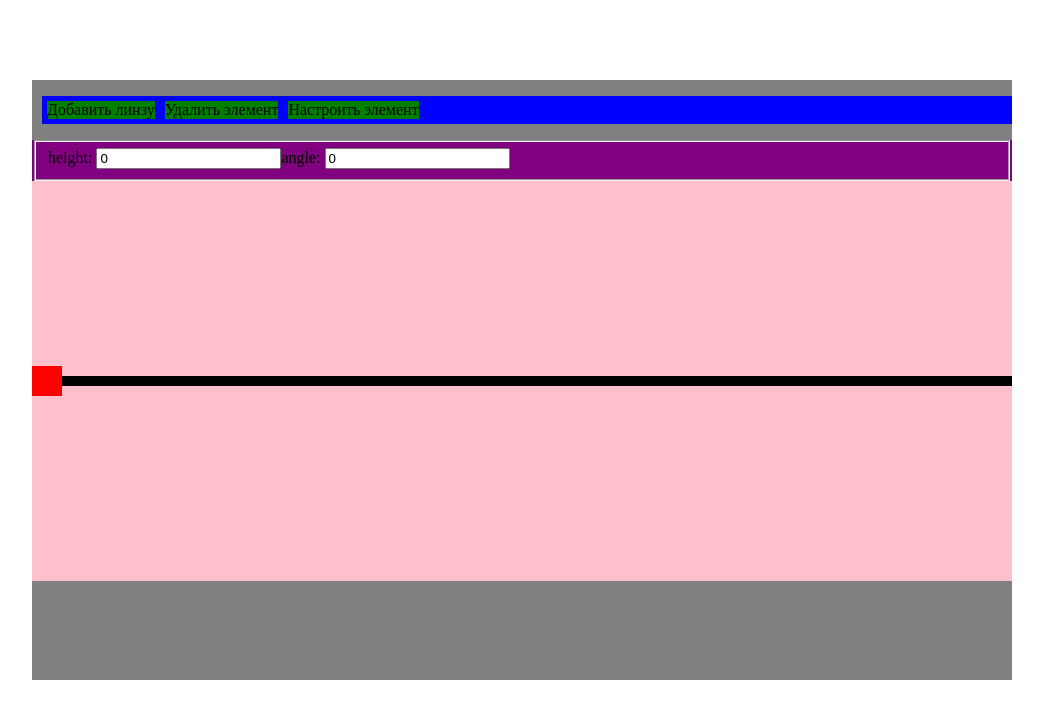
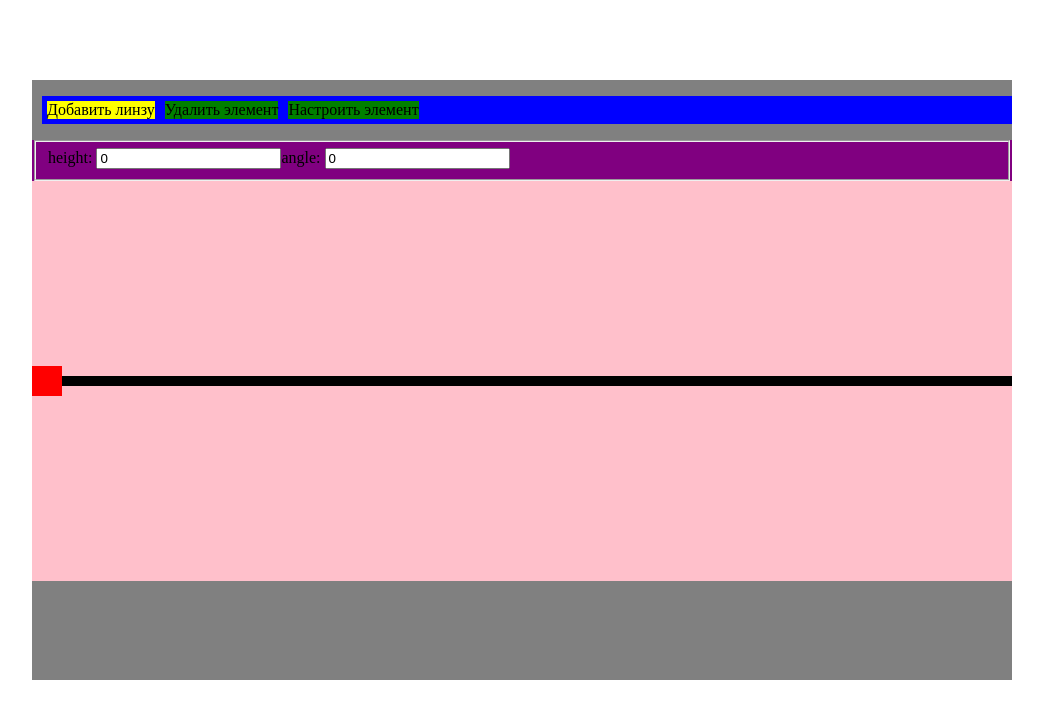
Before and after one commit to ynoplanetashka2/psu_works, a React (Vite) app in the folder optics-matrix/: page / in a window 1280 px wide. Shown: the top 718 px of the page, without its empty margins (118-1161 px from the left). Built offline with nearby package versions, Linux system fonts and the light colour scheme.

Commit message:
added selected appState highlight

```diff
--- a/optics-matrix/src/components/OpticApp.tsx
+++ b/optics-matrix/src/components/OpticApp.tsx
@@ -30,6 +30,7 @@ export function OpticApp() {
         onLensAdd={() => setAppState("addLens")}
         onElementConfig={() => setAppState("configLens")}
         onElementRemove={() => setAppState("removeLens")}
+        opticAppState={appState}
       />
       <OpticsObjectsSettings
         lensInfo={lensInConfig}
--- a/optics-matrix/src/components/OpticTools.tsx
+++ b/optics-matrix/src/components/OpticTools.tsx
@@ -1,41 +1,59 @@
+import { OpticAppState } from "../hooks/useOpticApp";
 import { OpticToolsItem } from "./OpticToolsItem";
 
-type Styles = React.HTMLAttributes<HTMLUListElement>['style'];
+type Styles = React.HTMLAttributes<HTMLUListElement>["style"];
 type Props = {
   style?: Styles;
   onLensAdd: () => void;
   onElementRemove: () => void;
   onElementConfig: () => void;
+  opticAppState: OpticAppState;
 };
 
-export function OpticTools({ style = {}, onLensAdd, onElementRemove, onElementConfig }: Props) {
+export function OpticTools({
+  style = {},
+  onLensAdd,
+  onElementRemove,
+  onElementConfig,
+  opticAppState,
+}: Props) {
   return (
-        <ul style={{
-            listStyleType: 'none',
-            display: 'flex',
-            flexDirection: 'row',
-            marginLeft: '10px',
-            padding: '5px',
-            ...style
-        }}>
+    <ul
+      style={{
+        listStyleType: "none",
+        display: "flex",
+        flexDirection: "row",
+        marginLeft: "10px",
+        padding: "5px",
+        ...style,
+      }}
+    >
       <OpticToolsItem
-                style={{ marginRight: '10px', background: 'green'}}
+        style={{
+          marginRight: "10px",
+          background: opticAppState === "addLens" ? "yellow" : "green",
+        }}
         onClick={onLensAdd}
       >
         Добавить линзу
       </OpticToolsItem>
       <OpticToolsItem
-                style={{ marginRight: '10px', background: 'green'}}
+        style={{
+          marginRight: "10px",
+          background: opticAppState === "removeLens" ? "yellow" : "green",
+        }}
         onClick={onElementRemove}
       >
         Удалить элемент
       </OpticToolsItem>
       <OpticToolsItem
-                style={{ background: 'green' }}
+        style={{
+          background: opticAppState === "configLens" ? "yellow" : "green",
+        }}
         onClick={onElementConfig}
       >
         Настроить элемент
       </OpticToolsItem>
     </ul>
-    )
+  );
 }
```
Lines whose indentation alone changed are shown as unchanged.
